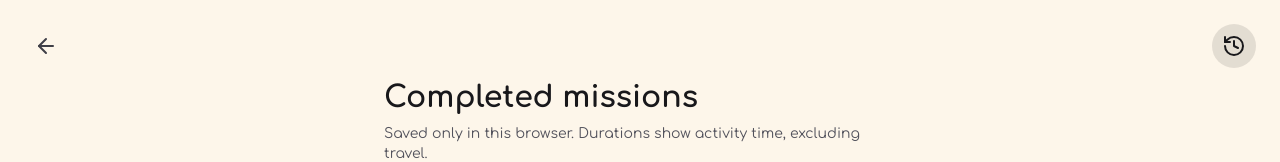
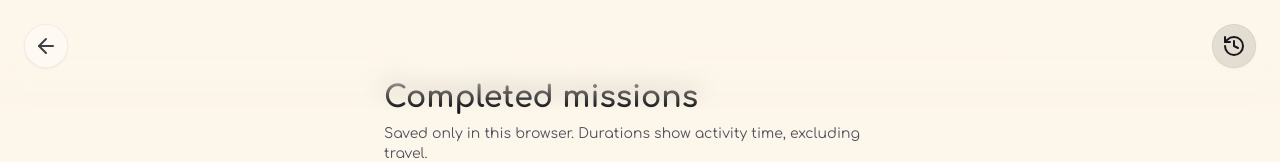
Before and after one commit to canhappyy/your-kids-need-to-touch-grass, a Next.js app in the folder apps/web/: page / in a window 1280 px wide. Both pictures are taken after a click on the button "Completed missions history". Shown: the top 162 px of the page. Built offline with nearby package versions, Linux system fonts and the light colour scheme.

Commit message:
style: add glassmorphism styling and backdrop blur headers to navigation and history components

```diff
--- a/apps/web/src/components/history/history-overlay.tsx
+++ b/apps/web/src/components/history/history-overlay.tsx
@@ -50,9 +50,13 @@ export function HistoryOverlay({ open, onClose }: HistoryOverlayProps) {
       className="fixed inset-0 z-40 overflow-y-auto bg-[#FDF6EA] px-6 pt-20 pb-12 text-zinc-900 animate-in fade-in duration-200 sm:px-8"
       role="dialog"
     >
+      <div
+        aria-hidden="true"
+        className="pointer-events-none fixed top-0 inset-x-0 z-45 h-24 bg-gradient-to-b from-[#FDF6EA] via-[#FDF6EA]/80 to-transparent backdrop-blur-md transition-colors [mask-image:linear-gradient(to_bottom,black_0%,black_45%,transparent_100%)] [-webkit-mask-image:linear-gradient(to_bottom,black_0%,black_45%,transparent_100%)] sm:h-28"
+      />
       <button
         aria-label="Close history"
-        className="fixed top-4 left-4 z-50 flex size-11 items-center justify-center rounded-full text-zinc-700 transition-colors hover:bg-black/5 hover:text-zinc-900 focus-visible:outline-none focus-visible:ring-2 focus-visible:ring-[#93AB63] sm:top-6 sm:left-6"
+        className="fixed top-4 left-4 z-50 flex size-11 items-center justify-center rounded-full border border-black/5 bg-white/40 text-zinc-700 shadow-xs backdrop-blur-md transition-colors hover:bg-white/70 hover:text-zinc-900 focus-visible:outline-none focus-visible:ring-2 focus-visible:ring-[#93AB63] sm:top-6 sm:left-6"
         onClick={onClose}
         title="Close history"
         type="button"
--- a/apps/web/src/components/layout/top-nav.tsx
+++ b/apps/web/src/components/layout/top-nav.tsx
@@ -70,7 +70,7 @@ export function TopNav({
       onClick={onBack}
       aria-label={backAriaLabel}
       title={backAriaLabel}
-      className="fixed top-4 left-4 z-30 flex size-11 items-center justify-center rounded-full text-zinc-700 transition-colors hover:bg-black/5 hover:text-zinc-900 focus-visible:outline-none focus-visible:ring-2 focus-visible:ring-[#93AB63] sm:top-6 sm:left-6"
+      className="fixed top-4 left-4 z-30 flex size-11 items-center justify-center rounded-full border border-black/5 bg-white/40 text-zinc-700 shadow-xs backdrop-blur-md transition-colors hover:bg-white/70 hover:text-zinc-900 focus-visible:outline-none focus-visible:ring-2 focus-visible:ring-[#93AB63] sm:top-6 sm:left-6"
     >
       <ArrowLeft className="size-6" />
     </button>
@@ -79,7 +79,7 @@ export function TopNav({
       href={backHref}
       aria-label={backAriaLabel}
       title={backAriaLabel}
-      className="fixed top-4 left-4 z-30 flex size-11 items-center justify-center rounded-full text-zinc-700 transition-colors hover:bg-black/5 hover:text-zinc-900 focus-visible:outline-none focus-visible:ring-2 focus-visible:ring-[#93AB63] sm:top-6 sm:left-6"
+      className="fixed top-4 left-4 z-30 flex size-11 items-center justify-center rounded-full border border-black/5 bg-white/40 text-zinc-700 shadow-xs backdrop-blur-md transition-colors hover:bg-white/70 hover:text-zinc-900 focus-visible:outline-none focus-visible:ring-2 focus-visible:ring-[#93AB63] sm:top-6 sm:left-6"
     >
       <ArrowLeft className="size-6" />
     </Link>
@@ -87,6 +87,12 @@ export function TopNav({
 
   return (
     <>
+      {(Boolean(backControl) || showHistory) && (
+        <div
+          aria-hidden="true"
+          className="pointer-events-none fixed top-0 inset-x-0 z-20 h-16 bg-gradient-to-b from-[#FDF6EA] via-[#FDF6EA]/80 to-transparent backdrop-blur-md transition-colors [mask-image:linear-gradient(to_bottom,black_0%,black_45%,transparent_100%)] [-webkit-mask-image:linear-gradient(to_bottom,black_0%,black_45%,transparent_100%)] sm:h-28"
+        />
+      )}
       {backControl}
       {showHistory && (
         <>
@@ -99,10 +105,10 @@ export function TopNav({
             title={isHistoryOpen ? "Close history" : "History"}
             aria-expanded={isHistoryOpen}
             className={cn(
-              "fixed top-4 right-4 flex size-11 items-center justify-center rounded-full text-zinc-700 transition-colors hover:bg-black/5 hover:text-zinc-900 focus-visible:outline-none focus-visible:ring-2 focus-visible:ring-[#93AB63] sm:top-6 sm:right-6",
+              "fixed top-4 right-4 flex size-11 items-center justify-center rounded-full border border-black/5 text-zinc-700 shadow-xs backdrop-blur-md transition-colors hover:bg-white/70 hover:text-zinc-900 focus-visible:outline-none focus-visible:ring-2 focus-visible:ring-[#93AB63] sm:top-6 sm:right-6",
               isHistoryOpen
                 ? "z-50 bg-black/10 text-zinc-900 hover:bg-black/15"
-                : "z-30",
+                : "z-30 bg-white/40",
             )}
           >
             <History className="size-6" />
```
Also changed, not shown: 1 other file (tests, documents, lock files or other folders).
